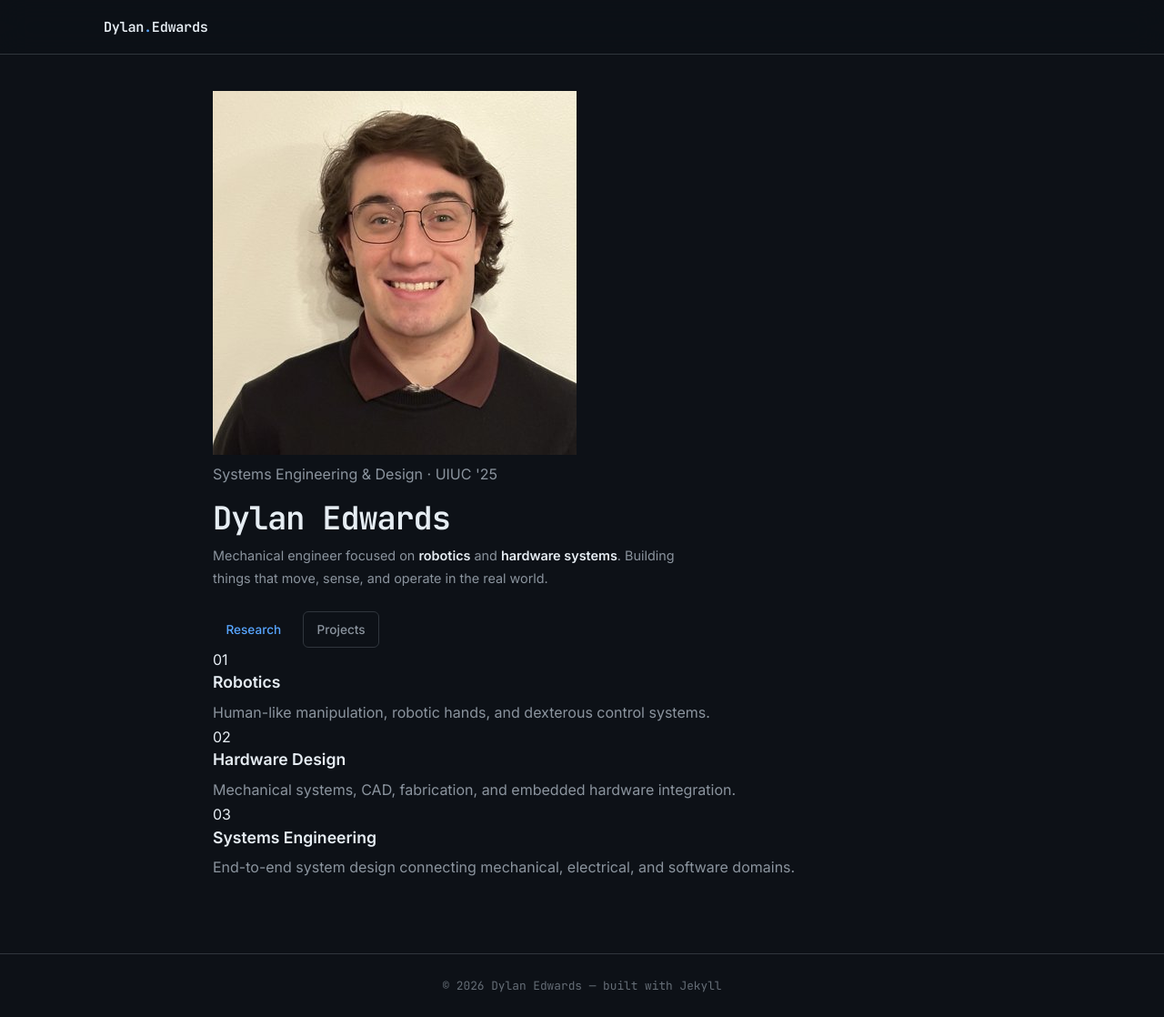
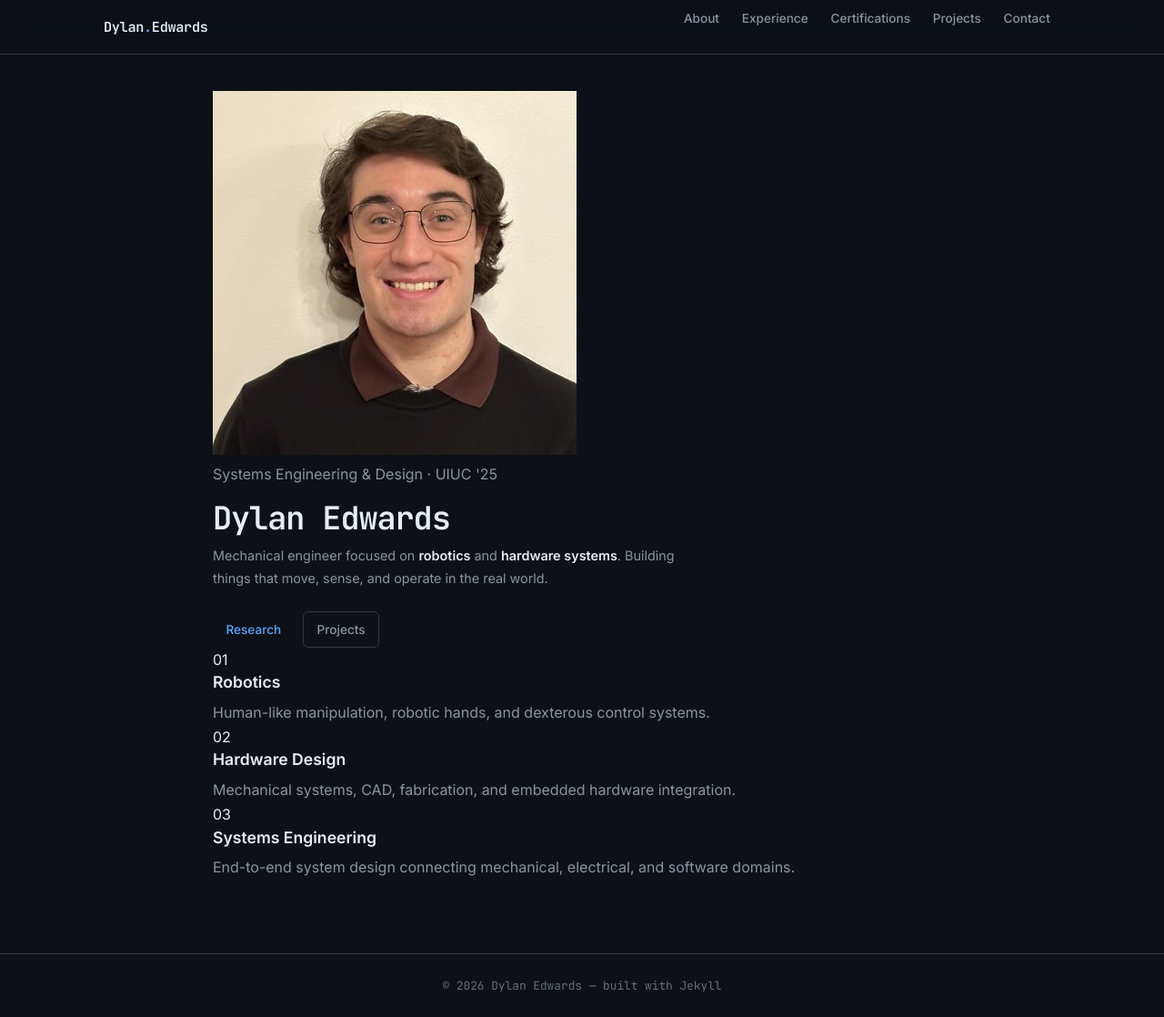
Before and after one commit to DylanEdwards02/DylanEdwards02.github.io, a Jekyll site: the page built from index.html, in a window 1280 px wide and 1118 px high. Shown: the whole window at 91% size. Built offline with Jekyll 4.4.1, drawn with Linux system fonts in a browser that asks for light colours; some of the changed lines change nothing that is shown.

Commit message:
Revise site title, description, and add navigation
Updated site configuration with new description and navigation links.

```diff
--- a/_config.yml
+++ b/_config.yml
@@ -1,20 +1,17 @@
 title: Dylan Edwards
-description: Mechanical Engineer — Robotics & Systems
-author: Dylan Edwards
-email: Dylanme2@illinois.edu
+description: Portfolio and Resume
+baseurl: "" # Leave empty for GitHub Pages
 url: "https://DylanEdwards02.github.io"
 
-linkedin: dylanme
-github: DylanEdwards02
-
-markdown: kramdown
-permalink: pretty
-
-plugins:
-  - jekyll-feed
-  - jekyll-seo-tag
-
-exclude:
-  - Gemfile
-  - Gemfile.lock
-  - README.md
+# Navigation links
+nav:
+  - name: About
+    link: /about
+  - name: Experience
+    link: /experience
+  - name: Certifications
+    link: /certifications
+  - name: Projects
+    link: /projects
+  - name: Contact
+    link: /contact
```
